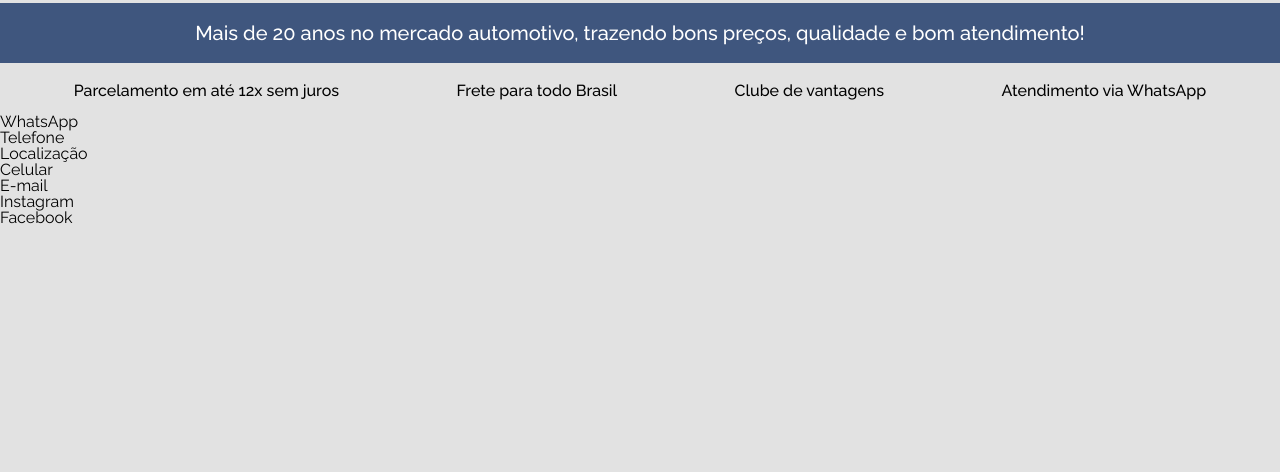
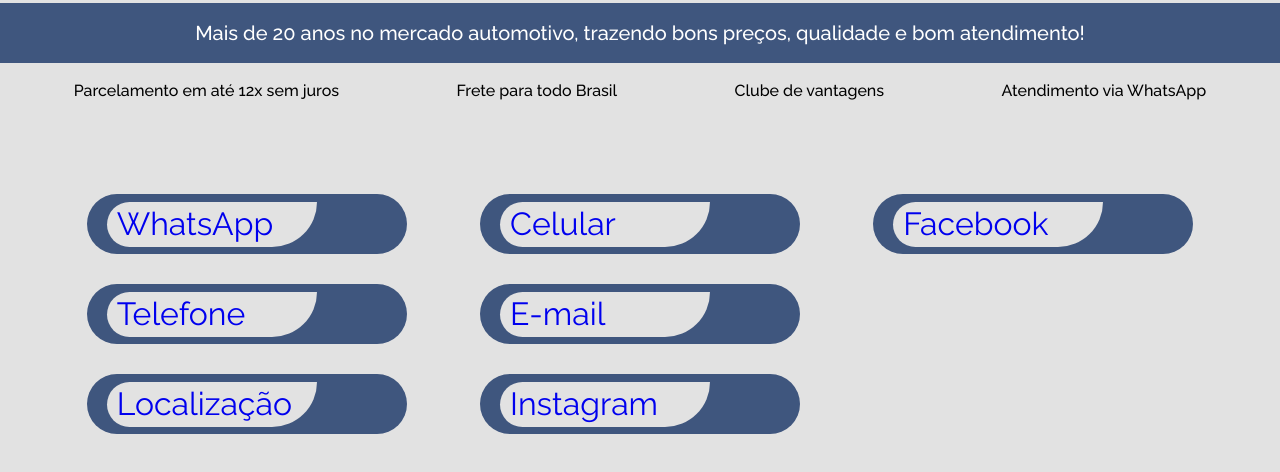
Before and after one commit to samueloliveira07/cartao-alinhasete-finalizado, a plain HTML site: page index.html in a window 1280 px wide. Shown: the part 322-794 px from the top of the page. Drawn offline with Linux system fonts and the light colour scheme.

Commit message:
Metade projeto Cartão Alinhasete

```diff
--- a/index.html
+++ b/index.html
@@ -29,16 +29,36 @@
         </section>
 
         <section>
-            <ul>
+            <ul class="informacoes">
+                <div class="container">
+                    <div>
+                        <li>
+                            <p><a href=" https://api.whatsapp.com/send?phone=3136972877&text= Olá,me chamo Samuel. Em que posso ajudar?" target="_blank">WhatsApp</a></p>
+                        </li>
+                        <li>
+                            <p><a href="https://criarmeulink.com.br/u/1659398600" target="_blank">Telefone</a></p>
+                        </li>
+                        <li>
+                            <p><a href="https://goo.gl/maps/D3RjcT9tidBaNTb59" target="_blank">Localização</a></p>
+                        </li>
+                    </div>
+                </div>
+                <div class="container">
+                    <div>
+                        <li>
+                            <p><a href="#" target="_blank">Celular</a></p>
+                        </li>
+                        <li>
+                            <p><a href="mailto:contato@alinhasete.com.br">E-mail</a></p>
+                        </li>
+                        <li>
+                            <p><a href="https://instagram.com/alinhaseteoficial?igshid=YmMyMTA2M2Y=" target="_blank">Instagram</a></p>
+                        </li>
+                    </div>
+                </div>
                 <li>
-                    <p>WhatsApp</p>
+                    <p><a href="#" target="_blank">Facebook</a></p>
                 </li>
-                <li>Telefone</li>
-                <li>Localização</li>
-                <li>Celular</li>
-                <li>E-mail</li>
-                <li>Instagram</li>
-                <li>Facebook</li>
             </ul>
         </section>
 
--- a/style.css
+++ b/style.css
@@ -29,3 +29,40 @@ img {
     margin-top: 5px;
     font-weight: 500;
 }
+
+.informacoes {
+    font-size: 32px;
+    justify-content: space-around;
+    display: flex;
+    margin: 50px;
+}
+
+.container {
+    float: left;
+}
+
+.informacoes li {
+    background: #3f567e;
+    margin-top: 10px;
+    width: 300px;
+    height: 60px;
+    display: flex;
+    align-items: center;
+    border-radius: 100px;
+    padding-left: 20px;
+    margin: 30px;
+}
+
+.informacoes li p {
+    background: #e2e2e2;
+    width: 200px;
+    height: 45px;
+    display: flex;
+    align-items: center;
+    padding-left: 10px;
+    border-radius: 100px 0 200px 100px;
+}
+
+a {
+    text-decoration: none;
+}
```
